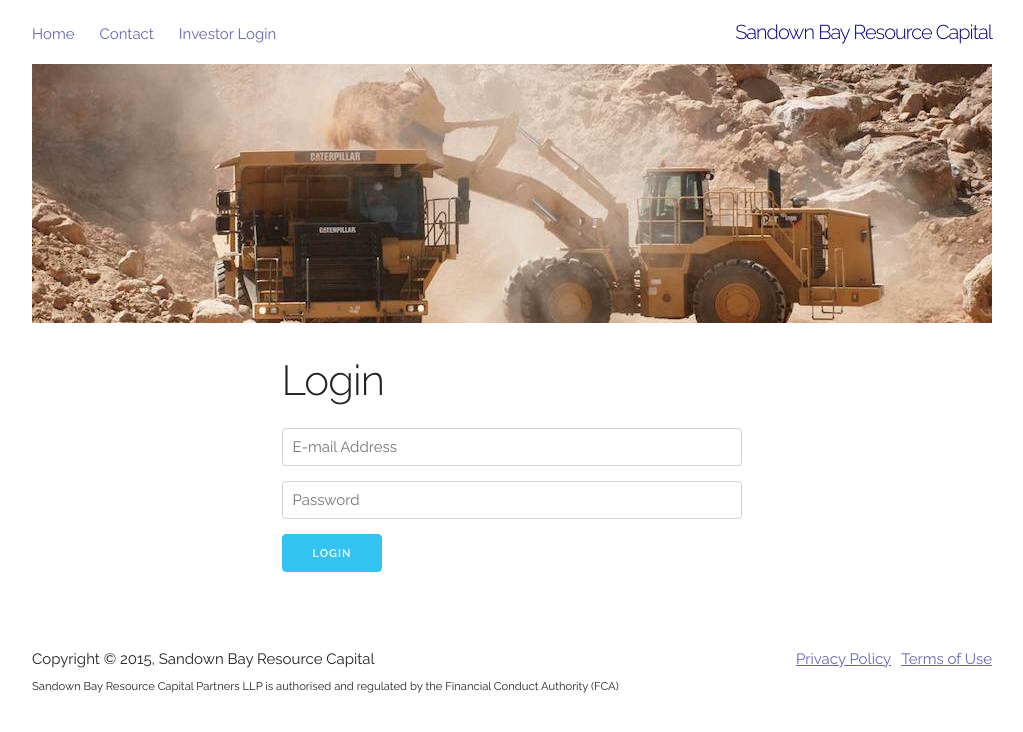
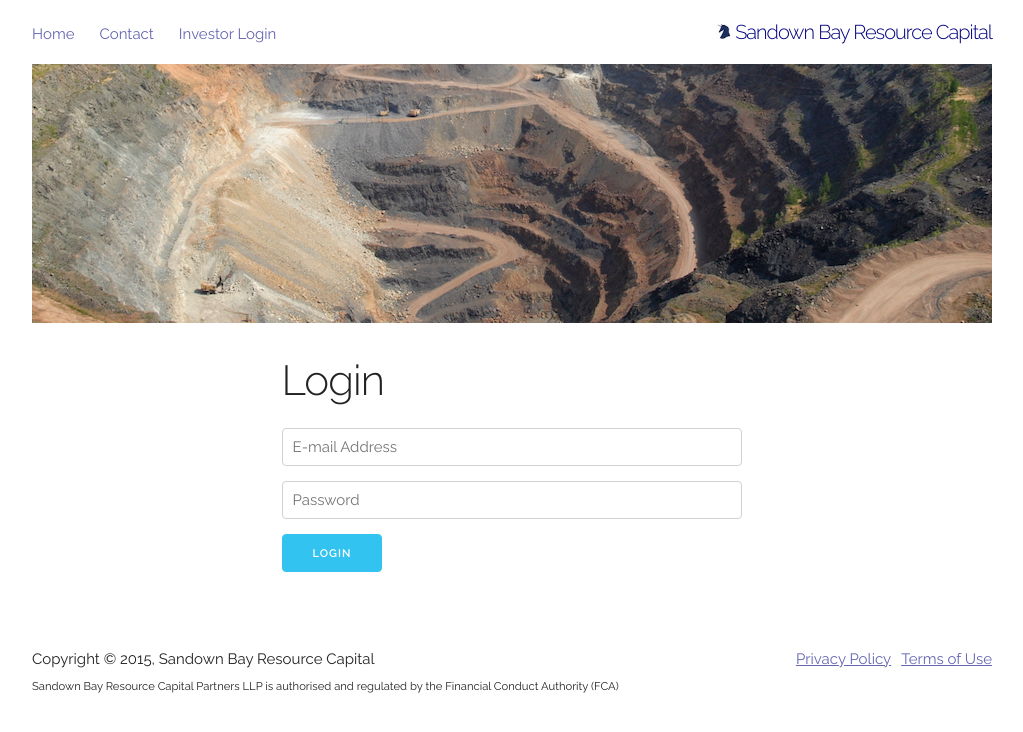
Before and after one commit to nfisher/sdb-cap, a Jekyll site: the page built from login.md, in a window 1280 px wide. Shown: the top 732 px of the page, without its empty margins (128-1151 px from the left). Built offline with Jekyll 4.4.1, drawn with Linux system fonts in a browser that asks for light colours.

Commit message:
Add logo and change image on login page.

```diff
--- a/_includes/header.html
+++ b/_includes/header.html
@@ -9,7 +9,7 @@
   </div>
 
   <div class="columns five">
-    <h1><a href="{{ site.baseurl }}">Sandown Bay Resource Capital</a></h1>
+    <h1><a href="{{ site.baseurl }}"><img src="{{ site.baseurl }}images/logo.jpg" height="15"> Sandown Bay Resource Capital</a></h1>
   </div>
 </nav>
 </div>
--- a/login.md
+++ b/login.md
@@ -3,7 +3,7 @@ permalink: /login/
 layout: default
 ---
 
-<img src="{{ site.baseurl }}/images/mine_4.jpg" class="u-max-full-width"/>
+<img src="{{ site.baseurl }}/images/mine_6.jpg" class="u-max-full-width"/>
 
 <div class="row login">
   <div class="columns six offset-by-three">
```
Also changed, not shown: images/logo.jpg, images/mine_5.jpg (deleted), images/mine_6.jpg (added), images/stock-photo-13835583-man-and-machine.jpg (deleted).
